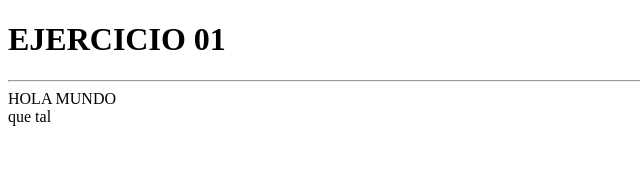
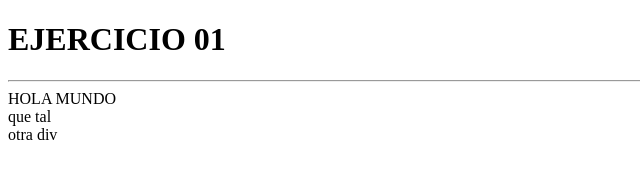
Before and after one commit to MarcoAro/nuevo, a plain HTML site: page index.html in a window 1280 px wide. Shown: the full height of the page, 0-640 px from the left. Drawn offline with Linux system fonts and the light colour scheme.

Commit message:
otro div

```diff
--- a/index.html
+++ b/index.html
@@ -17,6 +17,7 @@
             HOLA MUNDO
         </div>
         <div>que tal</div>
+        <div>otra div</div>
     </main>
 
 </body>
```
